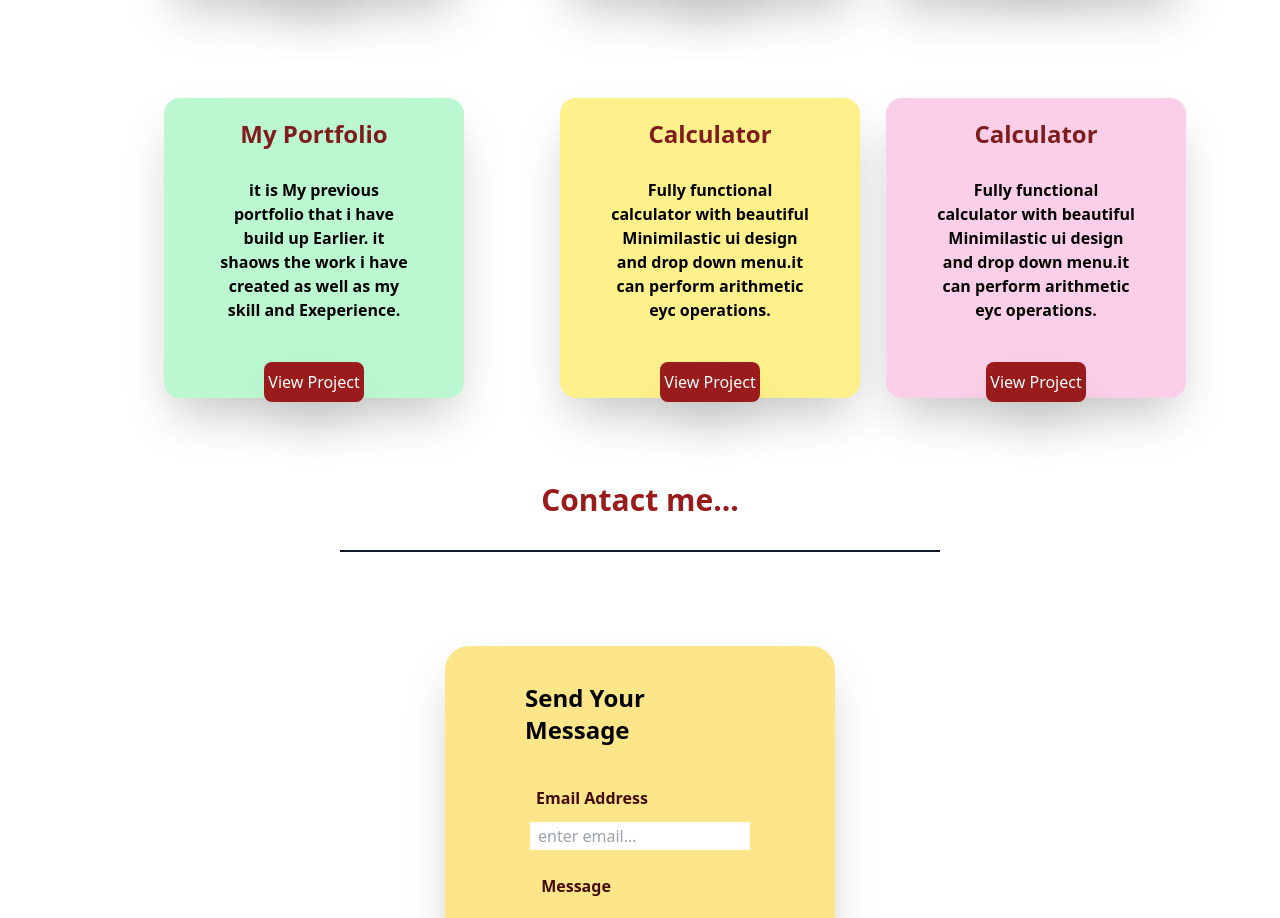
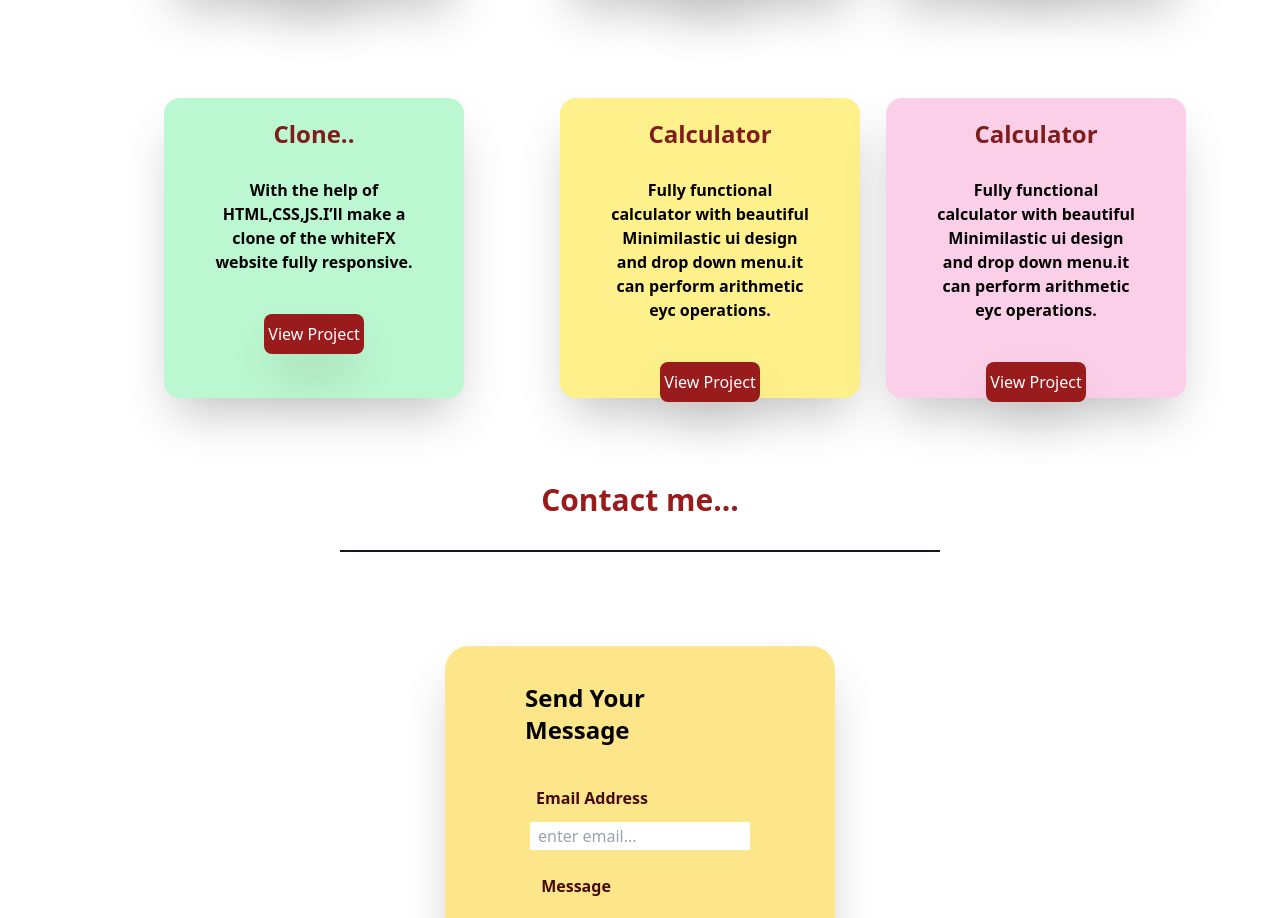
Before and after one commit to PRIYANKAKUMARI9/Portfolio-in-react-Tailwind-full, a React (Vite) app: page / in a window 1280 px wide. Shown: the part 1738-2656 px from the top of the page. Built offline with nearby package versions, Linux system fonts and the light colour scheme.

Commit message:
add clone project

```diff
--- a/src/Component/Portfolio.jsx
+++ b/src/Component/Portfolio.jsx
@@ -52,9 +52,9 @@ function Portfolio() {
 
           <div className=' bg-green-200 md:h-[300px] md:w-[300px] md:mx-20 pt-5 pb-5 mt-24 rounded-2xl shadow-2xl hover:scale-105 duration-150'>
              <div className=' text-center justify-center mx-12 '>
-             <h1 className=' text-red-900 font-bold text-2xl'>My Portfolio</h1>
-             <p className=' mt-7 font-bold '>it is My previous portfolio that i have build up Earlier. it shaows the work i have created as well as my skill and Exeperience.</p>
-            <a href="">
+             <h1 className=' text-red-900 font-bold text-2xl'>Clone..</h1>
+             <p className=' mt-7 font-bold '>With the help of HTML,CSS,JS.I’ll make a clone of the whiteFX website fully responsive.</p>
+            <a href="https://adorable-pastelito-4e3897.netlify.app/">
             <button className=' bg-red-800 h-[40px] w-[100px] mt-10 rounded-lg text-white shadow-2xl hover:bg-green-900'>View Project</button>
             </a>
              </div>
```
